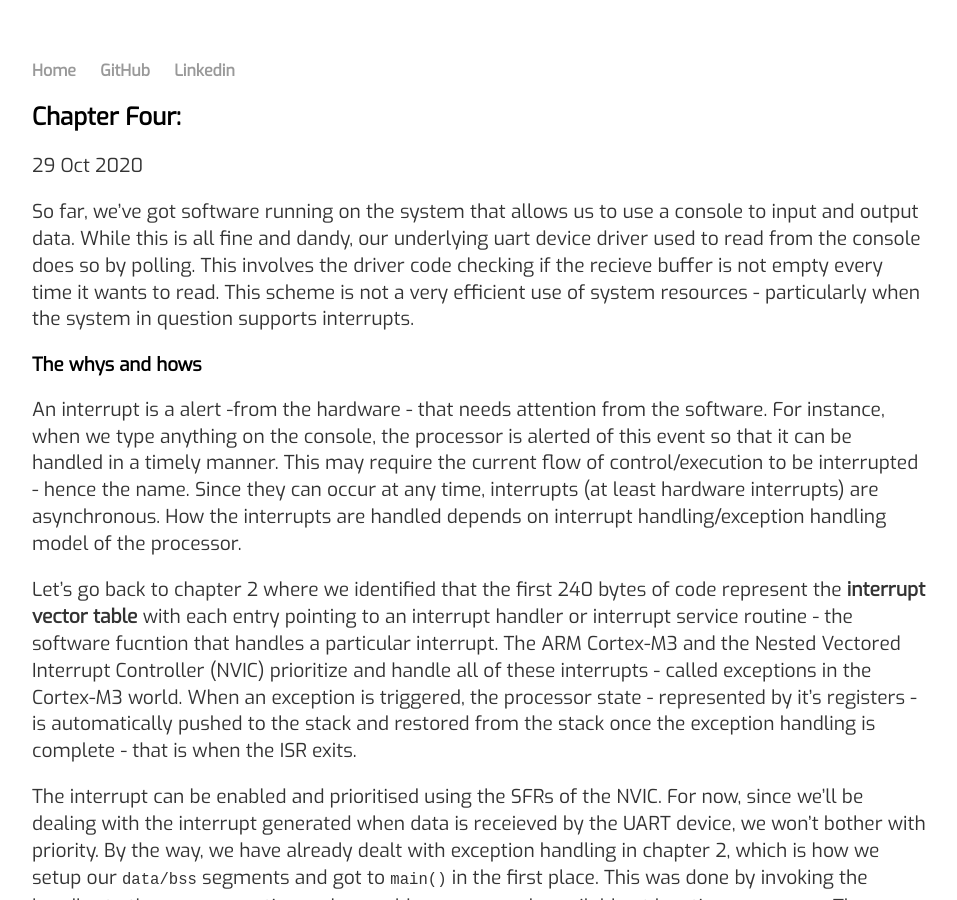
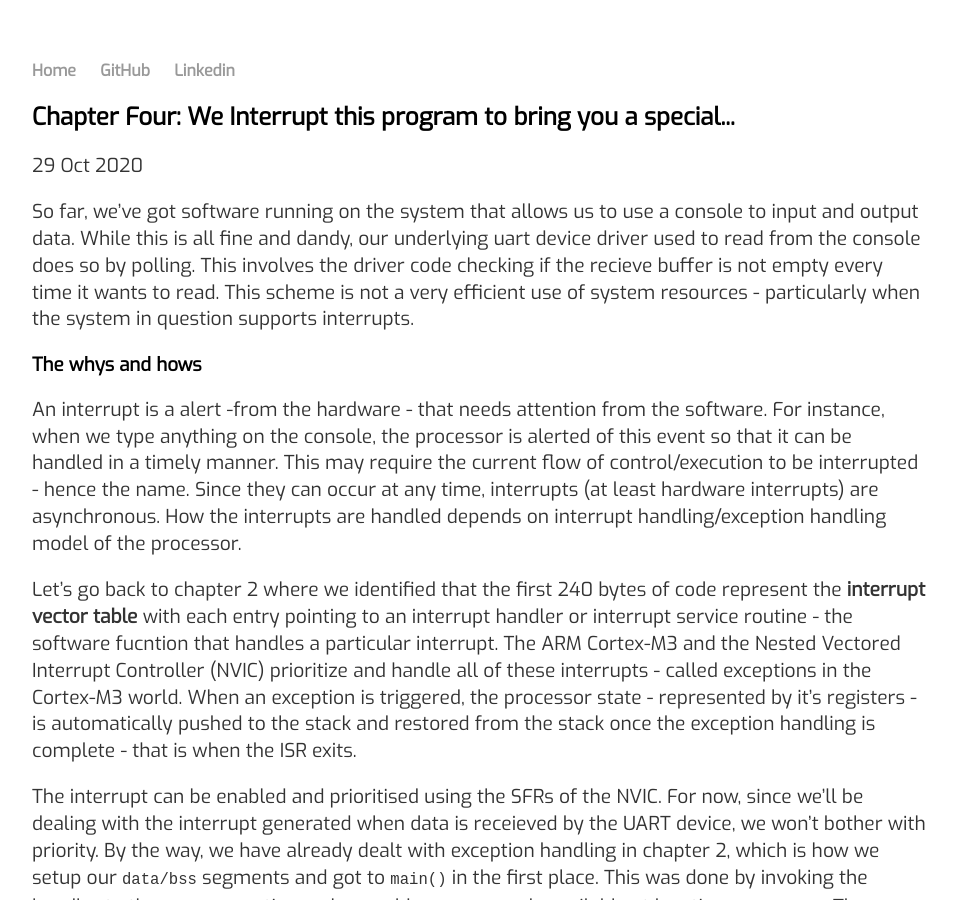
Before and after one commit to varun-venkatesh/varun-venkatesh.github.io, a Jekyll site: the page built from _posts/2020-10-29-bare-mtl-chapter4.md, in a window 1280 px wide and 900 px high. Shown: the whole window, without its empty margins (160-1117 px from the left). Built offline with Jekyll 4.4.1, drawn with Linux system fonts in a browser that asks for light colours.

Commit message:
Update 2020-10-29-bare-mtl-chapter4.md

```diff
--- a/_posts/2020-10-29-bare-mtl-chapter4.md
+++ b/_posts/2020-10-29-bare-mtl-chapter4.md
@@ -1,6 +1,6 @@
 ---
 layout: posts
-title: "Chapter Four: "
+title: "Chapter Four: We Interrupt this program to bring you a special..."
 date: 2020-10-29
 ---
 
```
